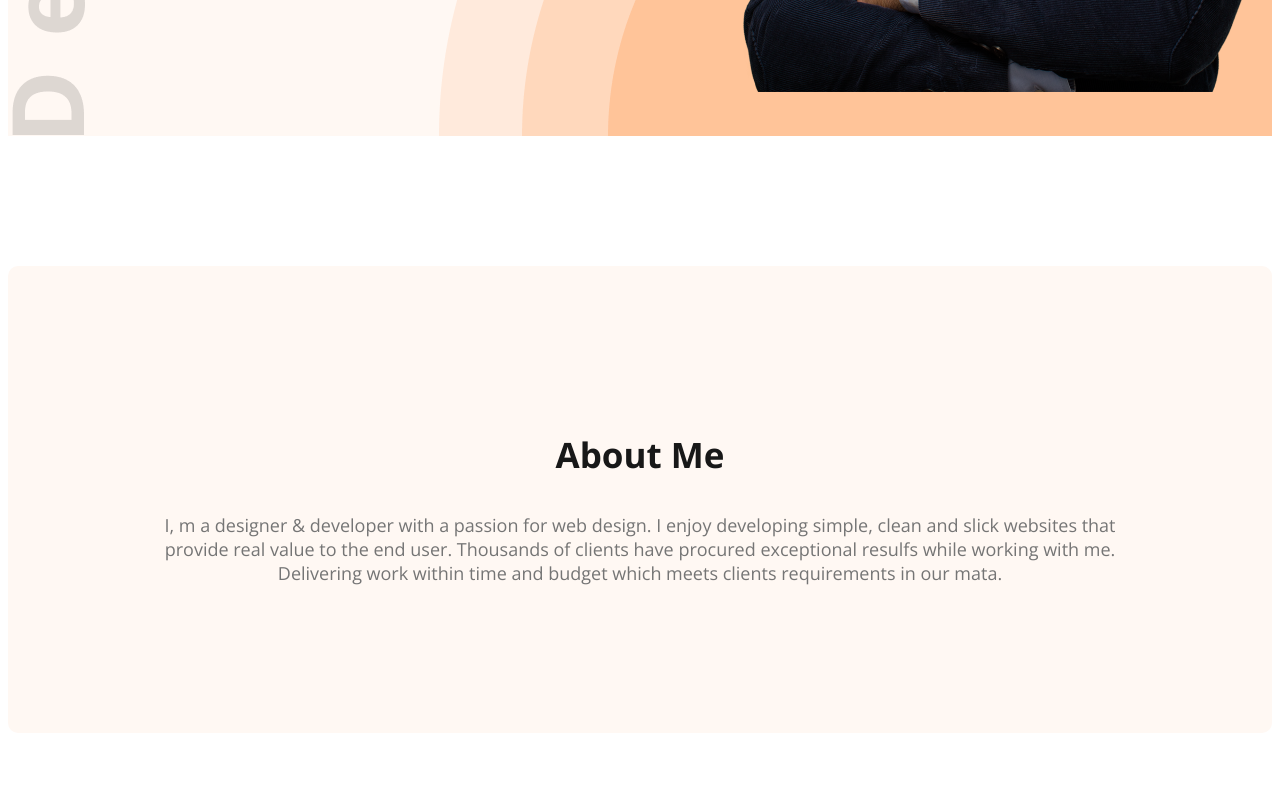
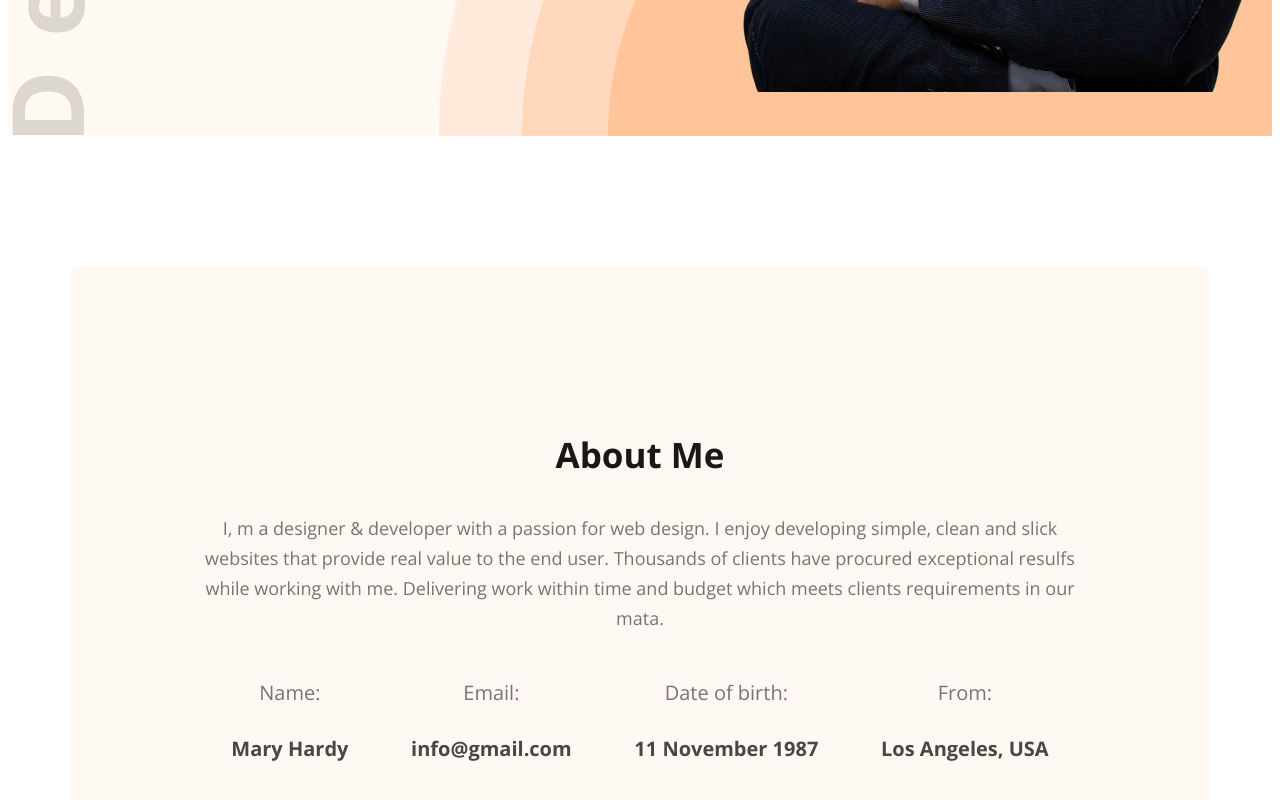
Before and after one commit to SaikaT-41/web-developer-portfolio, a plain HTML site: page index.html in a window 1280 px wide. Shown: the part 787-1587 px from the top of the page. Drawn offline with nearby package versions, Linux system fonts and the light colour scheme.

Commit message:
adding about section

```diff
--- a/index.html
+++ b/index.html
@@ -40,7 +40,30 @@
             <h3 class="section-title">About Me</h3>
 
             <p class="section-description">I, m a designer & developer with a passion for web design. I enjoy developing simple, clean and slick websites that provide real value to the end user. Thousands of clients have procured exceptional resulfs while working with me. Delivering work within time and budget which meets clients requirements in our mata.</p>
-        </section>
+
+        <div class="about-info-conteiner">
+            <div class="about-info">
+                <h4 class="info-title">Name:</h4>
+                <p class="info-description">Mary Hardy</p>
+            </div>
+
+            <div class="about-info">
+                <h4 class="info-title">Email:</h4>
+                <p class="info-description">info@gmail.com</p>
+            </div>
+
+            <div class="about-info">
+                <h4 class="info-title">Date of birth:</h4>
+                <p class="info-description">11 November 1987</p>
+            </div>
+
+            <div class="about-info">
+                <h4 class="info-title">From:</h4>
+                <p class="info-description">Los Angeles, USA</p>
+            </div>
+
+        </div>
+    </section>
 
     </main>
 
--- a/styles/portfolio.css
+++ b/styles/portfolio.css
@@ -65,10 +65,10 @@ nav a {
 }
 
 .banner {
-    padding: 0px 0px 0px 0px;
     display: flex;
     align-items: center;
     justify-content: space-between;
+
 
 }
 
@@ -108,6 +108,10 @@ nav a {
 
 /* background-image: url('../images/developer.png'); */
 /* main releted style */
+main {
+    max-width: 1140px;
+    margin: 0 auto;
+}
 
 /* about section */
 .about {
@@ -129,5 +133,32 @@ nav a {
     color: var(--Dark-03, #757575);
     text-align: center;
     font-size: 18px;
+    font-weight: 400;
+    line-height: 30px;
 
 }
+
+.about-info-conteiner {
+    display: flex;
+    justify-content: space-around;
+}
+
+.about-info {
+    text-align: center;
+}
+
+.info-title {
+    color: var(--Dark-03, #757575);
+    font-size: 20px;
+    font-weight: 400;
+    line-height: 30px;
+    /* 150% */
+
+}
+
+.info-description {
+    color: var(--Dark-02, #474747);
+    font-size: 20px;
+    font-weight: 700;
+    line-height: 30px;
+}
```
